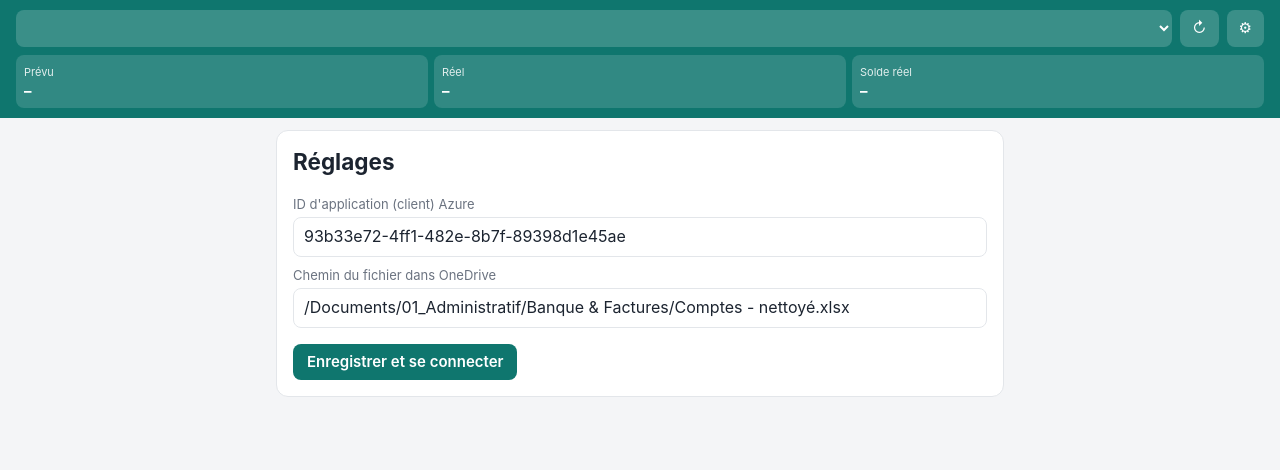
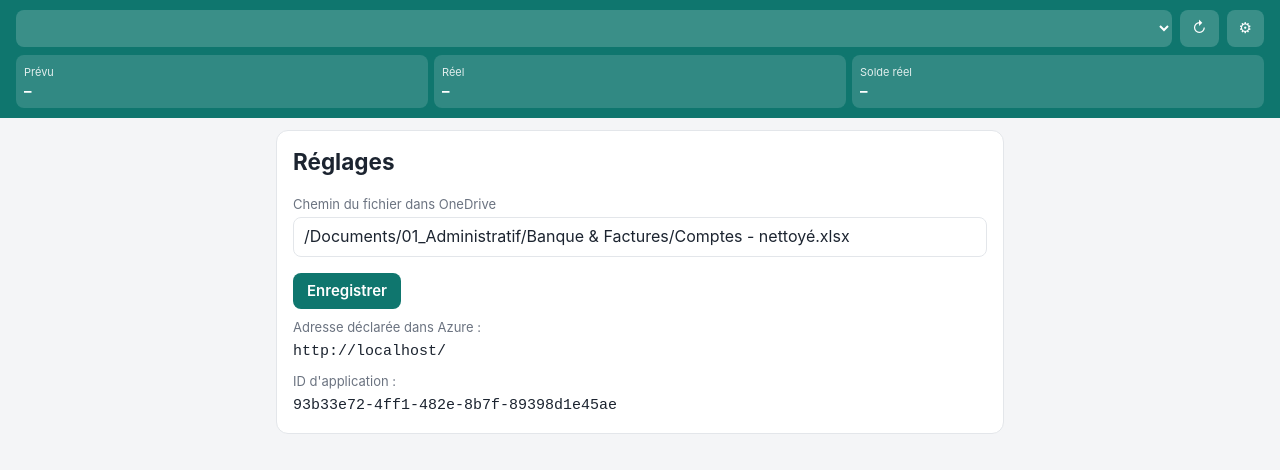
Before and after one commit to theophilepmt-hue/Budget, a plain HTML site: page index.html in a window 1280 px wide. Both pictures are taken after a click on the button "Réglages". Drawn offline with Linux system fonts and the light colour scheme.

Commit message:
Add files via upload

```diff
--- a/index.html
+++ b/index.html
@@ -143,25 +143,38 @@ function loadCfg() {
   let c = {};
   try { c = JSON.parse(localStorage.getItem("budgetCfg") || "{}"); } catch (e) {}
   for (const k in c) if (!c[k]) delete c[k];   // un réglage vide reprend la valeur par défaut
+  delete c.clientId;                            // l'ID est fixé dans le code : un ancien ID enregistré ne doit pas le remplacer
   return Object.assign({}, DEFAULTS, c);
 }
 function saveCfg(c) { try { localStorage.setItem("budgetCfg", JSON.stringify(c)); } catch (e) {} }
 let cfg = loadCfg();
 
 // ---------- Auth ----------
+// Toujours « …/Budget/ », même si la page est ouverte via « …/Budget/index.html »
+const REDIRECT = location.origin + location.pathname.replace(/index\.html$/, "").replace(/\/?$/, "/");
 let pca, account;
 async function initAuth() {
   pca = new msal.PublicClientApplication({
-    auth: { clientId: cfg.clientId, authority: "https://login.microsoftonline.com/consumers",
-            // Toujours « …/budget/ », même si la page est ouverte via « …/budget/index.html »
-            redirectUri: location.origin + location.pathname.replace(/index\.html$/, "").replace(/\/?$/, "/") },
+    auth: { clientId: cfg.clientId, authority: "https://login.microsoftonline.com/consumers", redirectUri: REDIRECT },
     cache: { cacheLocation: "localStorage" }
   });
   await pca.initialize();
   const r = await pca.handleRedirectPromise();
   account = (r && r.account) || pca.getAllAccounts()[0];
-  if (!account) { await pca.loginRedirect({ scopes: SCOPES }); return false; }
+  if (!account) { showLogin(); return false; }
   return true;
+}
+function showLogin(err) {
+  $("#main").innerHTML = `<section class="card setup">
+    <h2 style="margin-top:0">Connexion</h2>
+    ${err ? `<p style="color:var(--over)">${esc(err)}</p>` : ""}
+    <button class="btn" id="loginBtn">Se connecter avec Microsoft</button>
+    <label>Adresse à déclarer dans Azure (Authentification → Application monopage), à l'identique :</label>
+    <code style="word-break:break-all;user-select:all">${esc(REDIRECT)}</code>
+    <label>ID d'application utilisé :</label>
+    <code style="user-select:all">${esc(cfg.clientId)}</code>
+  </section>`;
+  $("#loginBtn").onclick = () => pca.loginRedirect({ scopes: SCOPES });
 }
 async function token() {
   try {
@@ -407,17 +420,19 @@ function showSetup(err) {
   $("#main").innerHTML = `<section class="card setup">
     <h2 style="margin-top:0">Réglages</h2>
     ${err ? `<p style="color:var(--over)">${esc(err)}</p>` : ""}
-    <label for="sClient">ID d'application (client) Azure</label>
-    <input id="sClient" value="${esc(cfg.clientId)}" placeholder="xxxxxxxx-xxxx-xxxx-xxxx-xxxxxxxxxxxx" autocomplete="off">
     <label for="sPath">Chemin du fichier dans OneDrive</label>
     <input id="sPath" value="${esc(cfg.filePath)}">
     <div style="display:flex;gap:8px;margin-top:16px">
-      <button class="btn" id="sSave">Enregistrer et se connecter</button>
+      <button class="btn" id="sSave">Enregistrer</button>
       ${account ? `<button class="btn ghost" id="sOut">Se déconnecter</button>` : ""}
     </div>
+    <label>Adresse déclarée dans Azure :</label>
+    <code style="word-break:break-all;user-select:all">${esc(REDIRECT)}</code>
+    <label>ID d'application :</label>
+    <code style="user-select:all">${esc(cfg.clientId)}</code>
   </section>`;
   $("#sSave").onclick = () => {
-    cfg = Object.assign(cfg, { clientId: $("#sClient").value.trim(), filePath: $("#sPath").value.trim() });
+    cfg = Object.assign(cfg, { filePath: $("#sPath").value.trim() });
     saveCfg(cfg); location.reload();
   };
   const out = $("#sOut");
@@ -433,11 +448,12 @@ async function selectSheet(s) {
 
 async function start() {
   $("#settingsBtn").onclick = () => showSetup();
-  if (!cfg.clientId) { showSetup(); return; }
   try {
     if (!await initAuth()) return;
+  } catch (e) { showLogin("Connexion : " + e.message); return; }
+  try {
     await openFile();
-  } catch (e) { showSetup("Connexion / fichier : " + e.message); return; }
+  } catch (e) { showSetup("Fichier : " + e.message); return; }
   $("#month").innerHTML = sheets.slice().reverse().map(s => `<option value="${esc(s.id)}">${esc(s.name)}</option>`).join("");
   $("#month").onchange = () => selectSheet(sheets.find(s => s.id === $("#month").value));
   $("#refresh").onclick = () => selectSheet(sheet);
```
